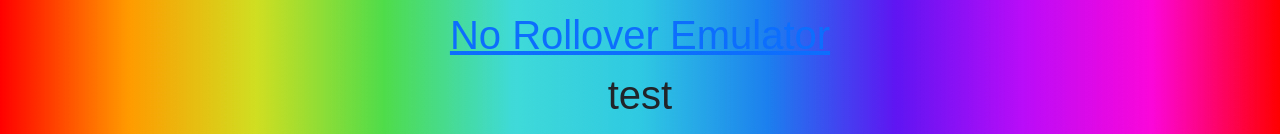
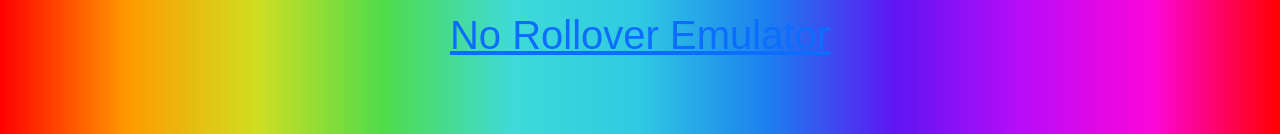
Before and after one commit to TheTabbingman/My-Projects, a website: page index.html in a window 1280 px wide. Shown: the part 663-797 px from the top of the page. Drawn offline with nearby package versions, Linux system fonts and the light colour scheme.

Commit message:
Revert "test"
This reverts commit 22d3f4afd99037e246ce571f1f760c913d584ff4.

```diff
--- a/index.html
+++ b/index.html
@@ -28,7 +28,6 @@
       <div><a href="Dynamic-List/index.html">Dynamic List</a></div>
       <div><a href="Countdown-Timer/index.html">Countdown Timer</a></div>
       <div><a href="No-Rollover/index.html">No Rollover Emulator</a></div>
-      <div>test</div>
     </div>
   </body>
 </html>
```
